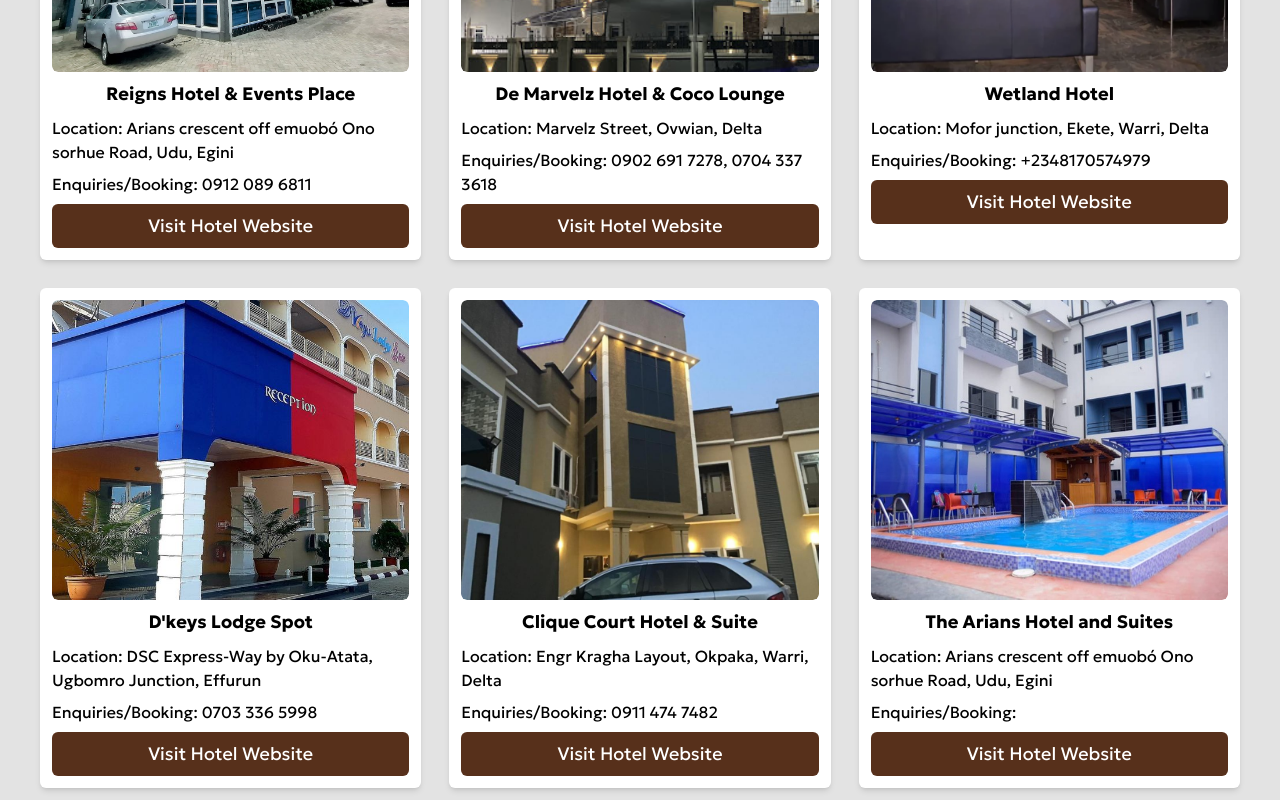
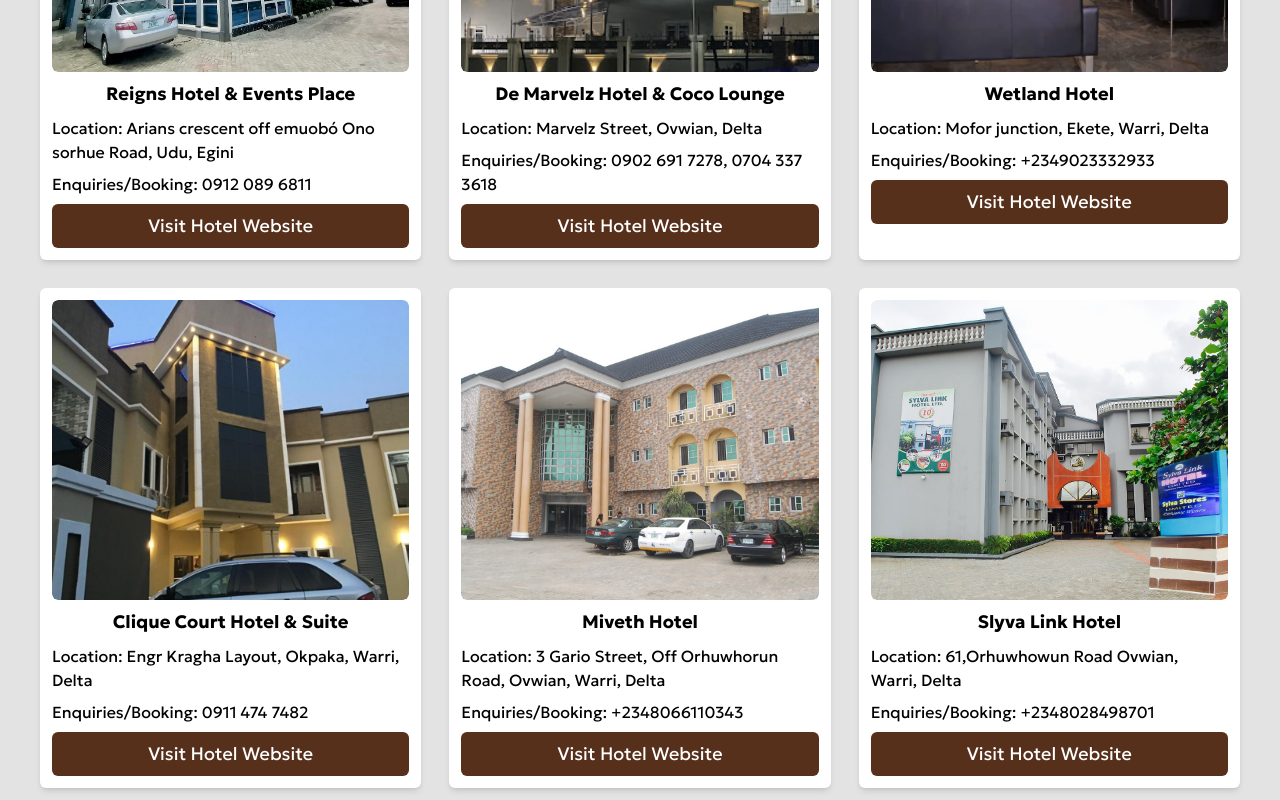
Before and after one commit to Dennardavid/Chief-Martins, a Next.js app: page /accomodation in a window 1280 px wide. Shown: the part 412-1212 px from the top of the page. Built offline with nearby package versions, Linux system fonts and the light colour scheme.

Commit message:
whatsapp content and hotels updated

```diff
--- a/src/app/components/accomdation.jsx
+++ b/src/app/components/accomdation.jsx
@@ -19,17 +19,10 @@
     {
       name: "Wetland Hotel",
       location: "Mofor junction, Ekete, Warri, Delta",
-      contact: "+2348170574979",
+      contact: "+2349023332933",
       email: "warriwetlandhotel@gmail.com",
       website: "https://wetlandhotelnigeria.com/",
       image: "/wetland.webp",
-    },
-    {
-      name: "D'keys Lodge Spot",
-      location: "DSC Express-Way by Oku-Atata, Ugbomro Junction, Effurun",
-      contact: "0703 336 5998",
-      website: "https://hotels.ng/hotel/1012268-dkeys-hotel-delta",
-      image: "/dkeys.jpg",
     },
     {
       name: "Clique Court Hotel & Suite",
@@ -39,12 +32,33 @@
       image: "/Clique.jpg",
     },
     {
+      name: "Miveth Hotel",
+      location: "3 Gario Street, Off Orhuwhorun Road, Ovwian, Warri, Delta",
+      contact: "+2348066110343",
+      website: "https://www.facebook.com/mivethhsltd/",
+      image: "/miveth.jpg",
+    },
+    {
+      name: "Slyva Link Hotel",
+      location: "61,Orhuwhowun Road Ovwian, Warri, Delta",
+      contact: "+2348028498701",
+      website: "https://hotels.ng/hotel/59664-sylvia-link-warri-delta",
+      image: "/slyva-link.jpg",
+    },
+    /* {
+      name: "D'keys Lodge Spot",
+      location: "DSC Express-Way by Oku-Atata, Ugbomro Junction, Effurun",
+      contact: "0703 336 5998",
+      website: "https://hotels.ng/hotel/1012268-dkeys-hotel-delta",
+      image: "/dkeys.jpg",
+    },
+    {
       name: "The Arians Hotel and Suites",
       location: "Arians crescent off emuobó Ono sorhue Road, Udu, Egini",
       contact: "",
       website: "https://hotels.ng/hotel/1470606-the-arians-hotel-and-suites",
       image: "/arians.jpg",
-    },
+    }, */
   ];
 
   return (
--- a/src/app/components/asoebi.jsx
+++ b/src/app/components/asoebi.jsx
@@ -209,7 +209,7 @@
                 <p>Account Name: Abu Oghenetega Deborah</p>
                 <Link
                   target="_blank"
-                  href="https://wa.link/si289y"
+                  href="https://wa.link/09musa"
                   className="bg-amber-950/90 py-2 px-8 text-white rounded-md shadow-md text-center"
                 >
                   <button>Show Proof of Payment</button>
```
Also changed, not shown: public/miveth.JPG (added), public/slyva-link.jpg (added).
